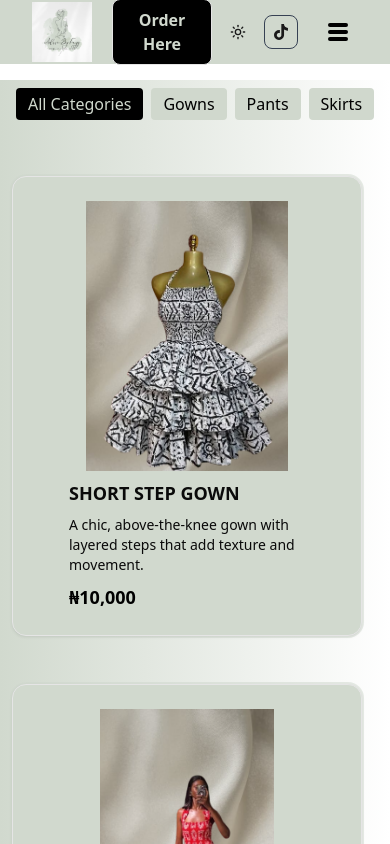
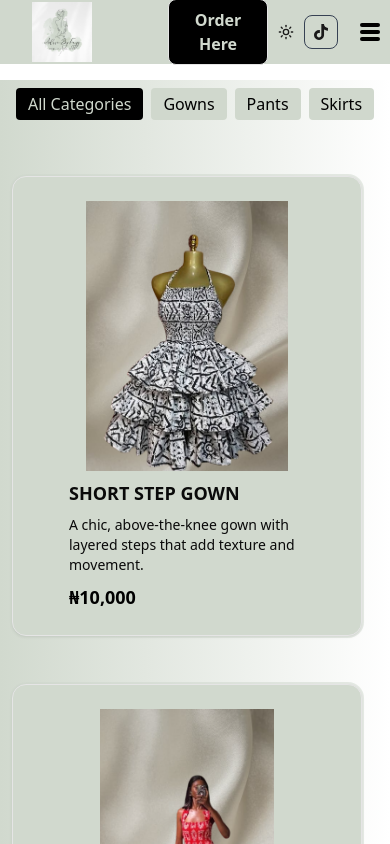
Before and after one commit to Mujeebat-shittu/adire-by-fayy-cart, a React (Vite) app: page /product in a window 390 px wide. Shown: the top 844 px of the page. Built offline with nearby package versions, Linux system fonts and the light colour scheme.

Commit message:
fixed styling issue

```diff
--- a/src/components/header.tsx
+++ b/src/components/header.tsx
@@ -64,7 +64,7 @@ function Header() {
 
       {/* general features for all screen size */}
 
-      <div className="flex gap-2 items-center justify-end">
+      <div className="flex absolute right-2 items-center justify-end">
         <button
           className="w-[100px] p-2 rounded-md border bg-black dark:hover:bg-[#d1d9ce]/60 dark:hover:text-gray-700 text-[#d1d9ce] my-4 cursor-pointer hover:scale-[1.05] font-bold"
         >
@@ -76,11 +76,10 @@ function Header() {
             Order Here</a>
         </button>
 
-        <div className="flex">
+        {/* theme toggle component */}
         <ThemeToggle />
-        </div>
 
-        <div className="flex">
+        {/* tiktok icon */}
         <button
           className="p-2 rounded-md border dark:border-black border-gray-700 dark:text-black dark:hover:bg-[#d1d9ce]/60 dark:hover:text-[#1a1a1a] hover:bg-[#1a1a1a] hover:text-[#d1d9ce] hover:border-0 text-[#1a1a1a] my-4 cursor-pointer"
         >
@@ -93,11 +92,9 @@ function Header() {
             <SiTiktok />
           </a>
         </button>
-        </div>
-
-
+        {/* toggle menu icon */}
         <div
-          className="icons flex lg:hidden mr-6"
+          className="icons flex lg:hidden"
           onClick={toggleMenu}
         >
 
--- a/src/components/home.tsx
+++ b/src/components/home.tsx
@@ -9,7 +9,7 @@ function Home() {
         <>
             <Header />
             <div className="bg-linear-to-r to-white from-[#d1d9ce] dark:bg-linear-to-r dark:to-[#1a1a1a] dark:from-[#809679] text-[#1a1a1a] flex h-screen items-center justify-center flex-col gap-2">
-                <div className="flex absolute flex-col max-w-[400px] md:max-w-[500px] h-[350px] items-center justify-center shadow-2xl bg-[hsl(104,12%,83%)] dark:bg-[#809679] text-black rounded-lg">
+                <div className="flex absolute flex-col max-w-[350px] md:max-w-[500px] h-[400px] sm:h-[350px] items-center justify-center shadow-2xl bg-[hsl(104,12%,83%)] dark:bg-[#809679] text-black rounded-lg">
                     <h1 className="font-bold text-2xl">HOME</h1>
                     <img src={Logo} alt="" className="w-30 h-30 absolute left-0 top-0 rounded-lg" />
                     <div className="p-4 leading-8 text-lg ">
```
Lines whose indentation alone changed are shown as unchanged.
